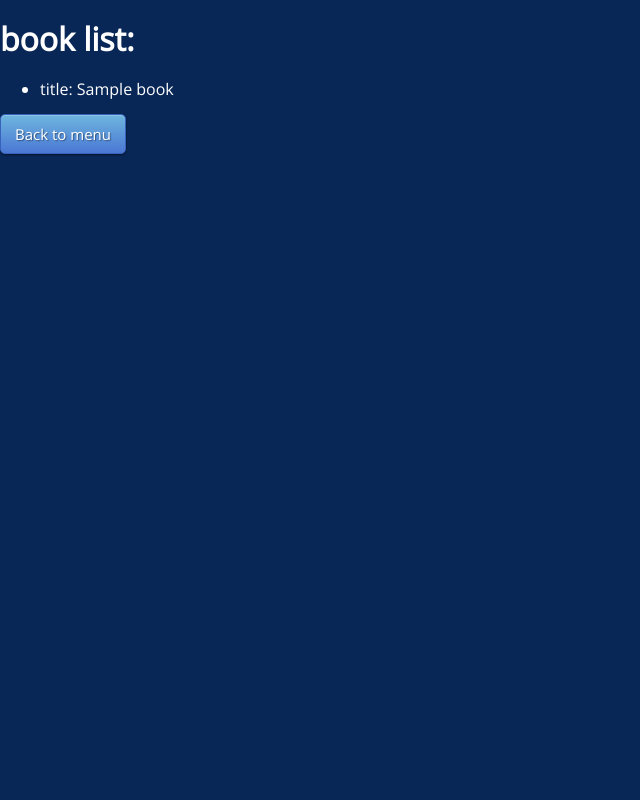
After one commit to Nogromi/django-library, a Django app: page /profile in a window 1280 px wide. The commit adds this page. Shown: the whole page, without its empty margins (0-640 px from the left). Run offline with Django 3.2, Linux system fonts and the light colour scheme; a user stored in the database is signed in; tables that the repository leaves empty hold one stand-in row (values such as "Sample post"); some libraries are stand-ins or nearby versions.

Commit message:
optimized the code complete css  complete links

```diff
--- a/library/static/css/lib_css.css
+++ b/library/static/css/lib_css.css
@@ -1,52 +1,203 @@
-      /* NOTE: The styles were added inline because Prefixfree needs access to your styles and they must be inlined if they are on local disk! */
 @import url(http://fonts.googleapis.com/css?family=Open+Sans);
-.btn { display: inline-block; *display: inline; *zoom: 1; padding: 4px 10px 4px; margin-bottom: 0; font-size: 13px; line-height: 18px; color: #333333; text-align: center;text-shadow: 0 1px 1px rgba(255, 255, 255, 0.75); vertical-align: middle; background-color: #f5f5f5; background-image: -moz-linear-gradient(top, #ffffff, #e6e6e6); background-image: -ms-linear-gradient(top, #ffffff, #e6e6e6); background-image: -webkit-gradient(linear, 0 0, 0 100%, from(#ffffff), to(#e6e6e6)); background-image: -webkit-linear-gradient(top, #ffffff, #e6e6e6); background-image: -o-linear-gradient(top, #ffffff, #e6e6e6); background-image: linear-gradient(top, #ffffff, #e6e6e6); background-repeat: repeat-x; filter: progid:dximagetransform.microsoft.gradient(startColorstr=#ffffff, endColorstr=#e6e6e6, GradientType=0); border-color: #e6e6e6 #e6e6e6 #e6e6e6; border-color: rgba(0, 0, 0, 0.1) rgba(0, 0, 0, 0.1) rgba(0, 0, 0, 0.25); border: 1px solid #e6e6e6; -webkit-border-radius: 4px; -moz-border-radius: 4px; border-radius: 4px; -webkit-box-shadow: inset 0 1px 0 rgba(255, 255, 255, 0.2), 0 1px 2px rgba(0, 0, 0, 0.05); -moz-box-shadow: inset 0 1px 0 rgba(255, 255, 255, 0.2), 0 1px 2px rgba(0, 0, 0, 0.05); box-shadow: inset 0 1px 0 rgba(255, 255, 255, 0.2), 0 1px 2px rgba(0, 0, 0, 0.05); cursor: pointer; *margin-left: .3em; }
-.btn:hover, .btn:active, .btn.active, .btn.disabled, .btn[disabled] { background-color: #e6e6e6; }
-.btn-large { padding: 9px 14px; font-size: 15px; line-height: normal; -webkit-border-radius: 5px; -moz-border-radius: 5px; border-radius: 5px; }
-.btn:hover { color: #333333; text-decoration: none; background-color: #e6e6e6; background-position: 0 -15px; -webkit-transition: background-position 0.1s linear; -moz-transition: background-position 0.1s linear; -ms-transition: background-position 0.1s linear; -o-transition: background-position 0.1s linear; transition: background-position 0.1s linear; }
-.btn-primary, .btn-primary:hover { text-shadow: 0 -1px 0 rgba(0, 0, 0, 0.25); color: #ffffff; }
-.btn-primary.active { color: rgba(255, 255, 255, 0.75); }
-.btn-primary { background-color: #4a77d4; background-image: -moz-linear-gradient(top, #6eb6de, #4a77d4); background-image: -ms-linear-gradient(top, #6eb6de, #4a77d4); background-image: -webkit-gradient(linear, 0 0, 0 100%, from(#6eb6de), to(#4a77d4)); background-image: -webkit-linear-gradient(top, #6eb6de, #4a77d4); background-image: -o-linear-gradient(top, #6eb6de, #4a77d4); background-image: linear-gradient(top, #6eb6de, #4a77d4); background-repeat: repeat-x; filter: progid:dximagetransform.microsoft.gradient(startColorstr=#6eb6de, endColorstr=#4a77d4, GradientType=0);  border: 1px solid #3762bc; text-shadow: 1px 1px 1px rgba(0,0,0,0.4); box-shadow: inset 0 1px 0 rgba(255, 255, 255, 0.2), 0 1px 2px rgba(0, 0, 0, 0.5); }
-.btn-primary:hover, .btn-primary:active, .btn-primary.active, .btn-primary.disabled, .btn-primary[disabled] { filter: none; background-color: #4a77d4; }
-.btn-block { width: 100%; display:block; }
 
-* { -webkit-box-sizing:border-box; -moz-box-sizing:border-box; -ms-box-sizing:border-box; -o-box-sizing:border-box; box-sizing:border-box; }
+.btn {
+    display: inline-block;
+    *display: inline;
+    *zoom: 1;
+    padding: 4px 10px 4px;
+    margin-bottom: 0;
+    font-size: 13px;
+    line-height: 18px;
+    color: #333333;
+    text-align: center;
+    text-shadow: 0 1px 1px rgba(255, 255, 255, 0.75);
+    vertical-align: middle;
+    background-color: #f5f5f5;
+    background-image: -moz-linear-gradient(top, #ffffff, #e6e6e6);
+    background-image: -ms-linear-gradient(top, #ffffff, #e6e6e6);
+    background-image: -webkit-gradient(linear, 0 0, 0 100%, from(#ffffff), to(#e6e6e6));
+    background-image: -webkit-linear-gradient(top, #ffffff, #e6e6e6);
+    background-image: -o-linear-gradient(top, #ffffff, #e6e6e6);
+    background-image: linear-gradient(top, #ffffff, #e6e6e6);
+    background-repeat: repeat-x;
+    filter: progid:dximagetransform.microsoft.gradient(startColorstr=#ffffff, endColorstr=#e6e6e6, GradientType=0);
+    border-color: #e6e6e6 #e6e6e6 #e6e6e6;
+    border-color: rgba(0, 0, 0, 0.1) rgba(0, 0, 0, 0.1) rgba(0, 0, 0, 0.25);
+    border: 1px solid #e6e6e6;
+    -webkit-border-radius: 4px;
+    -moz-border-radius: 4px;
+    border-radius: 4px;
+    -webkit-box-shadow: inset 0 1px 0 rgba(255, 255, 255, 0.2), 0 1px 2px rgba(0, 0, 0, 0.05);
+    -moz-box-shadow: inset 0 1px 0 rgba(255, 255, 255, 0.2), 0 1px 2px rgba(0, 0, 0, 0.05);
+    box-shadow: inset 0 1px 0 rgba(255, 255, 255, 0.2), 0 1px 2px rgba(0, 0, 0, 0.05);
+    cursor: pointer;
+    *margin-left: .3em;
+    text-decoration: none;
+}
 
-html { width: 100%; height:100%; overflow:hidden; }
+.btn:hover, .btn:active, .btn.active, .btn.disabled, .btn[disabled] {
+    background-color: #e6e6e6;
+}
+
+.btn-large {
+    padding: 9px 14px;
+    font-size: 15px;
+    line-height: normal;
+    -webkit-border-radius: 5px;
+    -moz-border-radius: 5px;
+    border-radius: 5px;
+}
+
+.btn:hover {
+    color: #333333;
+    text-decoration: none;
+    background-color: #e6e6e6;
+    background-position: 0 -15px;
+    -webkit-transition: background-position 0.1s linear;
+    -moz-transition: background-position 0.1s linear;
+    -ms-transition: background-position 0.1s linear;
+    -o-transition: background-position 0.1s linear;
+    transition: background-position 0.1s linear;
+}
+
+.btn-primary, .btn-primary:hover {
+    text-shadow: 0 -1px 0 rgba(0, 0, 0, 0.25);
+    color: #ffffff;
+}
+
+.btn-primary.active {
+    color: rgba(255, 255, 255, 0.75);
+}
+
+.btn-primary {
+    background-color: #4a77d4;
+    background-image: -moz-linear-gradient(top, #6eb6de, #4a77d4);
+    background-image: -ms-linear-gradient(top, #6eb6de, #4a77d4);
+    background-image: -webkit-gradient(linear, 0 0, 0 100%, from(#6eb6de), to(#4a77d4));
+    background-image: -webkit-linear-gradient(top, #6eb6de, #4a77d4);
+    background-image: -o-linear-gradient(top, #6eb6de, #4a77d4);
+    background-image: linear-gradient(top, #6eb6de, #4a77d4);
+    background-repeat: repeat-x;
+    filter: progid:dximagetransform.microsoft.gradient(startColorstr=#6eb6de, endColorstr=#4a77d4, GradientType=0);
+    border: 1px solid #3762bc;
+    text-shadow: 1px 1px 1px rgba(0, 0, 0, 0.4);
+    box-shadow: inset 0 1px 0 rgba(255, 255, 255, 0.2), 0 1px 2px rgba(0, 0, 0, 0.5);
+}
+
+.btn-primary:hover, .btn-primary:active, .btn-primary.active, .btn-primary.disabled, .btn-primary[disabled] {
+    filter: none;
+    background-color: #4a77d4;
+}
+
+.btn-block {
+    width: 100%;
+    display: block;
+}
+
+.btn-profile {
+    width: 150px;
+}
+.btn-order{
+    width: 100px;
+}
+
+* {
+    -webkit-box-sizing: border-box;
+    -moz-box-sizing: border-box;
+    -ms-box-sizing: border-box;
+    -o-box-sizing: border-box;
+    box-sizing: border-box;
+}
+
+html {
+    width: 100%;
+    height: 100%;
+    overflow: auto;
+}
+
+.mytext,
+.mytext:link,
+.mytext:active {
+
+    color: white;
+    text-decoration: none;
+    padding-left: 40px;
+}
+.white-text{
+     color: white;
+}
+h2 a {
+    color: gainsboro;
+}
 
 body {
-	width: 100%;
-	height:100%;
     font-family: 'Open Sans', sans-serif;
-	background: #092756;
+    background: #092756;: -webkit-radial-gradient(0 % 100 %, ellipse cover, rgba(104, 128, 138, .4) 10 %, rgba(138, 114, 76, 0) 40 %), linear-gradient(to bottom, rgba(57, 173, 219, .25) 0 %, rgba(42, 60, 87, .4) 100 %), linear-gradient(135 deg, #670d10 0 %, #092756 100 %);
+    filter: progid:DXImageTransform.Microsoft.gradient(startColorstr='#3E1D6D', endColorstr='#092756', GradientType=1);
 }
+
+.search {
+    position: absolute;
+    top: 70%;
+    left: 50%;
+    margin: -150px 0 0 -150px;
+    width: 300px;
+    height: 300px;
+}
+
+.catalog {
+    zoom: 90%;
+    color: whitesmoke;
+    text-decoration: none;
+}
+.head {
+     color: whitesmoke;
+    text-decoration: none;
+}
+.properties {
+    color: whitesmoke;
+    padding-left: 50px;
+}
+
 .login {
     position: absolute;
     top: 50%;
     left: 50%;
     margin: -150px 0 0 -150px;
-	width:300px;
-	height:300px;
+    width: 300px;
+    height: 300px;
+
 }
-.login h1 { color: #fff; text-shadow: 0 0 10px rgba(0,0,0,0.3); letter-spacing:1px; text-align:center; }
+.myscroll{
+     overflow: scroll;
+}
+.login h1 {
+    color: #fff;
+    text-shadow: 0 0 10px rgba(0, 0, 0, 0.3);
+    letter-spacing: 1px;
+    text-align: center;
+}
 
 input {
     width: 100%;
     margin-bottom: 10px;
-	background: rgba(0,0,0,0.3);
+    background: rgba(0, 0, 0, 0.3);
     border: none;
     outline: none;
     padding: 10px;
     font-size: 13px;
     color: #fff;
-	text-shadow: 1px 1px 1px rgba(0,0,0,0.3);
-	border: 1px solid rgba(0,0,0,0.3);
+    text-shadow: 1px 1px 1px rgba(0, 0, 0, 0.3);
+    border: 1px solid rgba(0, 0, 0, 0.3);
     border-radius: 4px;
-	box-shadow: inset 0 -5px 45px rgba(100,100,100,0.2), 0 1px 1px rgba(255,255,255,0.2);
+    box-shadow: inset 0 -5px 45px rgba(100, 100, 100, 0.2), 0 1px 1px rgba(255, 255, 255, 0.2);
     -webkit-transition: box-shadow .5s ease;
     -moz-transition: box-shadow .5s ease;
     -o-transition: box-shadow .5s ease;
     -ms-transition: box-shadow .5s ease;
     transition: box-shadow .5s ease;
 }
-input:focus { box-shadow: inset 0 -5px 45px rgba(100,100,100,0.4), 0 1px 1px rgba(255,255,255,0.2); }
+
+input:focus {
+    box-shadow: inset 0 -5px 45px rgba(100, 100, 100, 0.4), 0 1px 1px rgba(255, 255, 255, 0.2);
+}
--- a/library/templates/library/login_form.html
+++ b/library/templates/library/login_form.html
@@ -4,17 +4,16 @@
 <head>
     <meta charset="UTF-8">
     <title>Login Form</title>
+    <link rel="stylesheet" href="{% static 'css/lib_css.css' %}">
 
     <link rel="stylesheet" href="https://cdnjs.cloudflare.com/ajax/libs/normalize/5.0.0/normalize.min.css">
 
 </head>
-<link rel="stylesheet" href="{% static 'css/lib_css.css' %}">
 
 <body>
 <div class="login">
     <h1>Login</h1>
-    <form method="post" action="
-    check">
+    <form method="post" action="home">
         {% csrf_token %}
         <input type="text" name="u" placeholder="Username" required="required"/>
         <input type="password" name="p" placeholder="Password" required="required"/>
--- a/library/templates/library/order_book.html
+++ b/library/templates/library/order_book.html
@@ -1,10 +1,15 @@
 <!DOCTYPE html>
+{% load staticfiles %}
+
 <html lang="en">
 <head>
     <meta charset="UTF-8">
     <title>Title</title>
+    <link rel="stylesheet" href="{% static 'css/lib_css.css' %}">
+
 </head>
 <body>
 success order!
+<a href="{% url 'logged profile'%}" class="btn btn-large">Back to menu</a>
 </body>
 </html>
--- /dev/null
+++ b/library/templates/library/profile.html
@@ -0,0 +1,31 @@
+<!DOCTYPE html>
+{% load staticfiles %}
+
+<html lang="en">
+<head>
+    <meta charset="UTF-8">
+    <title>My profile</title>
+     <link rel="stylesheet" href="https://cdnjs.cloudflare.com/ajax/libs/normalize/5.0.0/normalize.min.css">
+     <link rel="stylesheet" href="{% static 'css/lib_css.css' %}">
+
+</head>
+<body>
+<h1 class="white-text"> book list:</h1>
+
+{% for book in book_reader %}
+    <ul>
+        {#    <h1><a href="{% url 'book details' pk=book.pk %}">{{ book.title }}</a></h1>#}
+        <p>
+            <div class="white-text">
+
+        <li> title: {{ book.book }} </li>
+        </div>
+
+        </p>
+    </ul>
+
+{% endfor %}
+<a href="{% url 'logged home' %}" class="btn btn-large btn-primary">Back to menu</a>
+
+</body>
+</html>
--- a/library/views.py
+++ b/library/views.py
@@ -3,16 +3,16 @@ from django.contrib.auth.models import User
 from  django.contrib.auth import *
 from .models import Book
 from django.shortcuts import render, get_object_or_404
-from  rest_framework import  generics
+from  rest_framework import generics
 from .serializers import BookSerializer
-
+from .models import Formular
 
 
 def login_form(request):
     return render(request, 'library/login_form.html', {})
 
 
-def check(request):
+def home(request):
     username = request.POST['u']
     password = request.POST['p']
     user = authenticate(username=username, password=password)
@@ -20,10 +20,14 @@ def check(request):
     if user is not None:
         if user.is_active:
             login(request, user)
-            books = Book.objects.all()
-            return render(request, 'library/home.html', )
+            books = Book.objects.order_by('title')
+            return render(request, 'library/home.html', {'books': books} )
     else:
         return render(request, 'library/fuck.html')
+
+def logged_home(request):
+    books = Book.objects.order_by('title')
+    return render(request, 'library/home.html', {'books': books})
 
 
 def sign_up_form(request):
@@ -51,24 +55,47 @@ def search_book(request):
 
 def book_details(request, pk):
     book = get_object_or_404(Book, pk=pk)
+
     return render(request, 'library/book_details.html', {'book': book})
+
+
 
 
 def order_book(request, pk):
     book = get_object_or_404(Book, pk=pk)
+    user = request.user
     if book.quantity > 0:
-        # get_book= Book.objects.update(quantity=book.quantity-1)
-        get_book= Book.objects.filter(title=book)[0]
-        get_book.quantity-=1
-        get_book.save()
+        get_book = Book.objects.filter(title=book)[0]
 
-        return render(request, 'library/order_book.html', {'book': book})
-    return render(request, 'library/fuck.html', {'book': book})
+        if not Formular.objects.filter(user=user, book= get_book):
+            # get_book= Book.objects.update(quantity=book.quantity-1)
+            get_book.quantity -= 1
+            get_book.save()
+            option = request.POST['option']
+
+            f = Formular(book=book, user=user, user_option=option)
+            f.save()
+
+            return render(request, 'library/order_book.html', {'book': book})
+    return render(request, 'library/fuck.html')
+
+
+def profile(request):
+
+    # картка, що заповнюється на кожного читача бібліотеки, куди записуються відомості про видані йому книжки
+    book_reader=Formular.objects.filter(user=request.user)
+    return render(request, 'library/profile.html',{'book_reader':book_reader} )
+
+
+def logged_profile(request):
+    books = Book.objects.order_by('title')
+    return render(request, 'library/profile.html', {'books': books})
 
 class BookList(generics.ListCreateAPIView):
     queryset = Book.objects.all()
     serializer_class = BookSerializer
 
+
 class BookDetail(generics.RetrieveUpdateDestroyAPIView):
     queryset = Book.objects.all()
     serializer_class = BookSerializer
--- a/mysite/settings.py
+++ b/mysite/settings.py
@@ -45,7 +45,7 @@ MIDDLEWARE = [
     'django.middleware.security.SecurityMiddleware',
     'django.contrib.sessions.middleware.SessionMiddleware',
     'django.middleware.common.CommonMiddleware',
-    'django.middleware.csrf.CsrfViewMiddleware',
+    # 'django.middleware.csrf.CsrfViewMiddleware',
     'django.contrib.auth.middleware.AuthenticationMiddleware',
     'django.contrib.messages.middleware.MessageMiddleware',
     'django.middleware.clickjacking.XFrameOptionsMiddleware',
@@ -78,7 +78,7 @@ WSGI_APPLICATION = 'mysite.wsgi.application'
 DATABASES = {
     'default': {
         'ENGINE': 'django.db.backends.mysql',
-        'NAME': 'djan_db',
+        'NAME': 'library_db',
         'USER': 'root',
         'PASSWORD': '12345678',
     }
--- a/mysite/urls.py
+++ b/mysite/urls.py
@@ -1,7 +1,28 @@
 from django.conf.urls import include, url
 from django.contrib import admin
+from rest_framework.urlpatterns import format_suffix_patterns
+
+from library import views
 
 urlpatterns = [
     url(r'^admin/', include(admin.site.urls)),
-    url(r'', include('library.urls')),
+    url(r'^index$', views.login_form, name='login_form'),
+    # url(r'^', views.login_form, name='login_form'),
+    url(r'^sign_up$', views.sign_up_form, name='sign up form'),
+    url(r'^home$', views.home, name='home'),
+    url(r'^home/$', views.logged_home, name='logged home'),
+    url(r'^create_account', views.create_account, name='create account'),
+    url(r'^search', views.search_book, name='search book'),
+    url(r'^book_details/(?P<pk>[0-9]+)/$', views.book_details, name='book details'),
+    url(r'^book_details/(?P<pk>[0-9]+)/order_book$', views.order_book, name='order book'),
+    url(r'^profile$', views.profile, name='profile'),
+    url(r'^profile$', views.logged_profile, name='logged profile'),
+    # url(r'^book/new/$', views.book_new, name='book_new'),
 ]
+apiurls=[
+    url(r'^book/$', views.BookList.as_view()),
+    url(r'^book/(?P<pk>[0-9]+)/$', views.BookDetail.as_view()),
+
+]
+apiurls=format_suffix_patterns(apiurls)
+urlpatterns +=apiurls
```
Also changed, not shown: library/models.py (+6 -7 lines), library/templates/library/book_details.html (+7 -3 lines), library/templates/library/book_list.html (+9 -2 lines), library/templates/library/home.html (+22 -5 lines), library/urls.py (+1 -15 lines), library/forms.py (added), library/migrations/0001_initial.py, library/migrations/0002_auto_20161107_1817.py (deleted), library/migrations/0003_auto_20161107_2255.py (deleted). Lines whose indentation alone changed are shown as unchanged.
